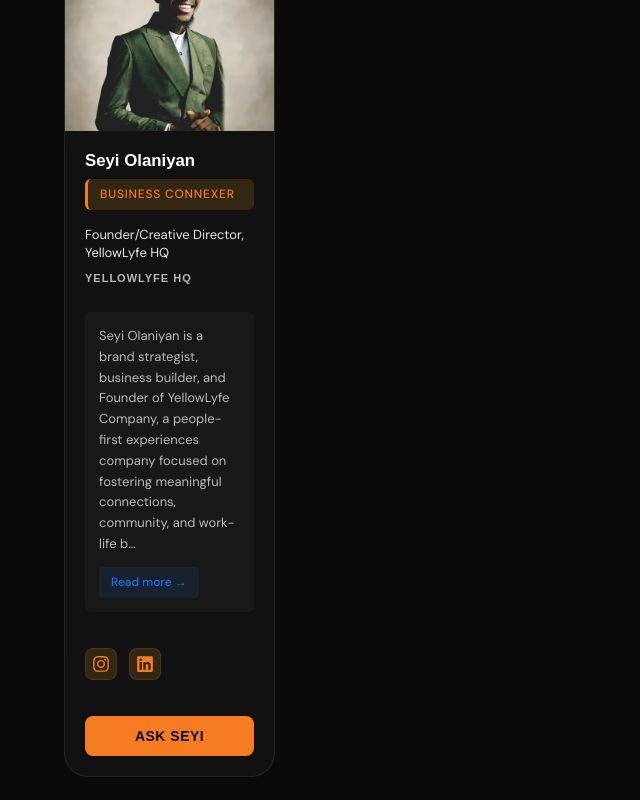
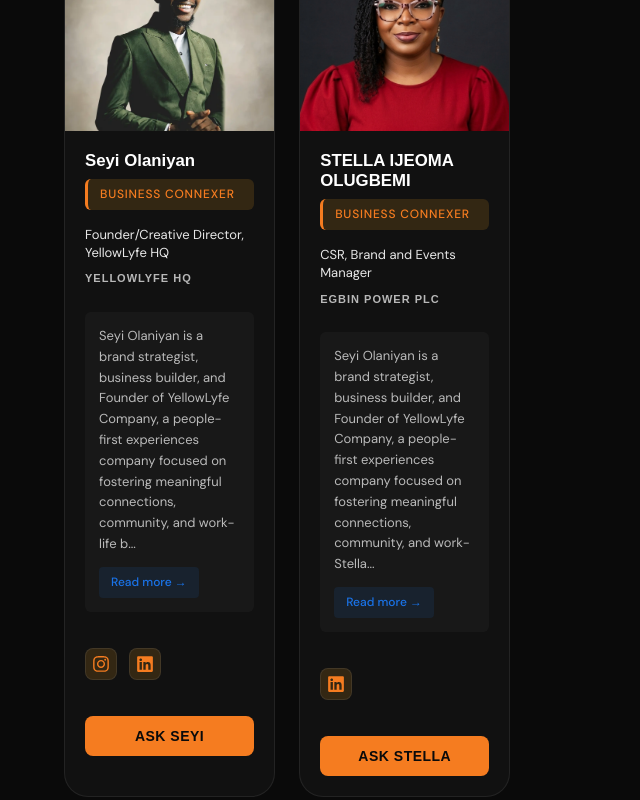
Before and after one commit to Zidepeoplenewaccount/connexa, a React (Vite) app: page / in a window 1280 px wide. Shown: the part 4220-5020 px from the top of the page, without its empty margins (0-640 px from the left). Built offline with nearby package versions, Linux system fonts and the light colour scheme; no server answers.

Commit message:
Connexer Stella Ijeoma details added

```diff
--- a/src/components/speakers.jsx
+++ b/src/components/speakers.jsx
@@ -7,6 +7,7 @@
 import AmarachiPhoto from '../assets/AmarachiIMG_1222.webp';
 import AnuliPhoto from '../assets/AnuliIMG_1242.JPG.webp';
 import SeyiPhoto from '../assets/SeyiIMG_1257.webp';
+import StellaIjeomaPhoto from '../assets/StellaIjeoma.webp';
 
 import { FaInstagram, FaLinkedin } from "react-icons/fa";
 import { FaTiktok, FaXTwitter } from "react-icons/fa6";
@@ -137,6 +138,38 @@
     socials: {
       instagram: 'https://www.instagram.com/seyiolaniyan_?igsh=bmVtbjgwbm56emM2',
       linkedin: 'https://www.linkedin.com/in/seyi-olaniyan-0281b3173?utm_source=share_via&utm_content=profile&utm_medium=member_ios',
+    },
+  },
+
+  {
+    id: 7,
+    name: 'STELLA IJEOMA OLUGBEMI',
+    connexerType: 'BUSINESS CONNEXER',
+    title: 'CSR, Brand and Events Manager',
+    company: 'Egbin Power Plc',
+    topic: null,
+    photo: StellaIjeomaPhoto,
+    photoClass: 'zoom-out-photo',
+    featured: false,
+    photoClass: 'zoom-out-face',
+    askLabel: 'Ask Stella',
+    bio: `Seyi Olaniyan is a brand strategist, business builder, and Founder of YellowLyfe Company, a people-first experiences company focused on fostering meaningful connections, community, and
+    work-Stella Ijeoma Olugbemi is a Corporate Communications, Corporate Social
+    Responsibility (CSR), Brand and Events professional with over 21 years of experience
+    spanning Banking, Oil & Gas, Healthcare, Telecommunications, Construction and the
+    Power sector.
+    She currently serves as the CSR, Brand and Events Manager at Egbin Power Plc,
+    the largest thermal power generating plant in Sub-Saharan Africa, where she leads
+    initiatives that strengthen corporate reputation, build strategic stakeholder
+    relationships, deliver impactful community development programmes and create
+    memorable brand experiences.
+    An advocate for sustainability and purposeful leadership, Stella has successfully led
+    numerous CSR and employee volunteering initiatives aligned with the United Nations
+    Sustainable Development Goals (SDGs). She also champions youth empowerment
+    through innovative programmes that equip young people with future-ready skills
+    `,
+    socials: {
+      linkedin: 'https://www.linkedin.com/in/stella-ijeoma-olugbemi-anipr-645a508?utm_source=share_via&utm_content=profile&utm_medium=member_ios',
     },
   },
 ];
```
Also changed, not shown: src/assets/StellaIjeoma.webp (added).
